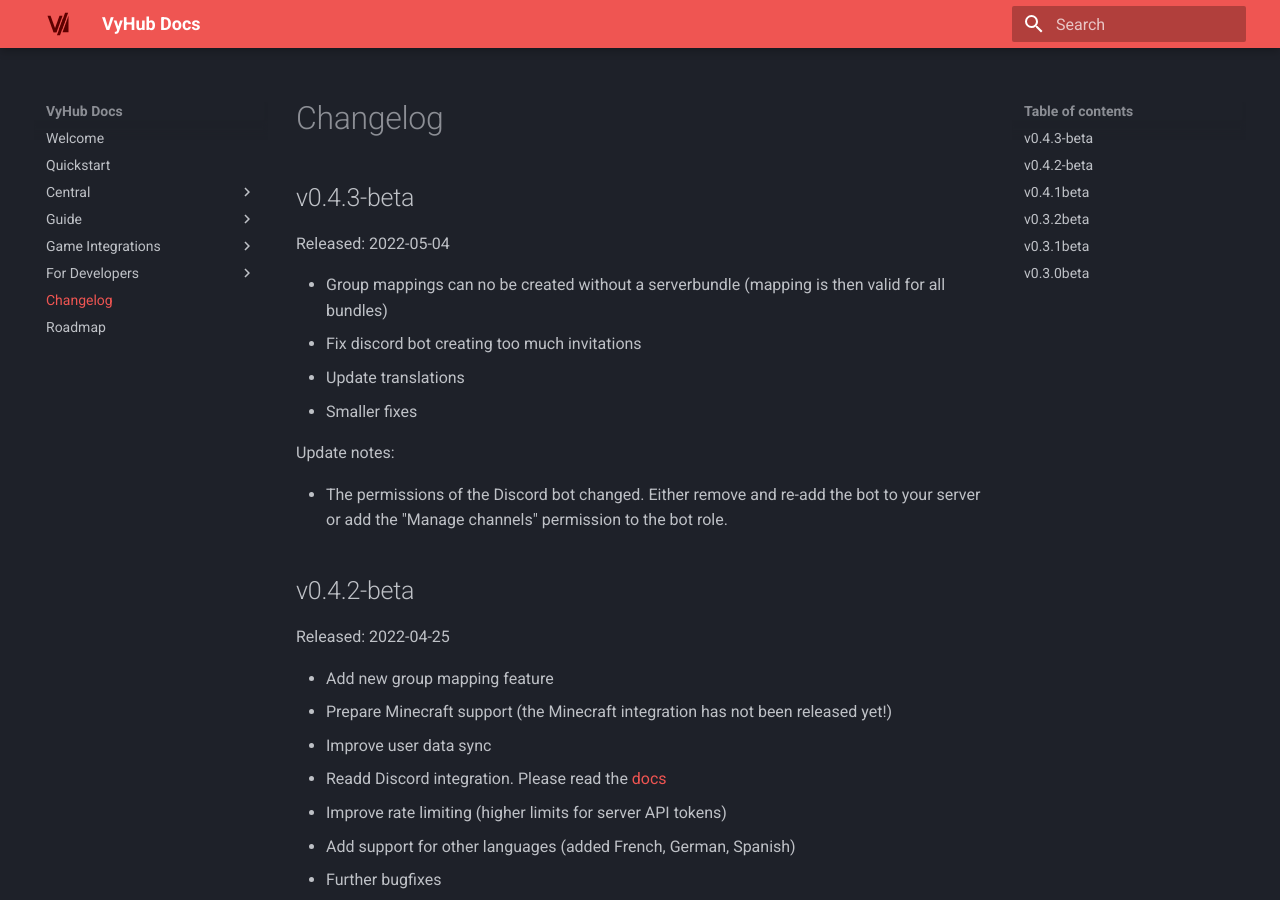
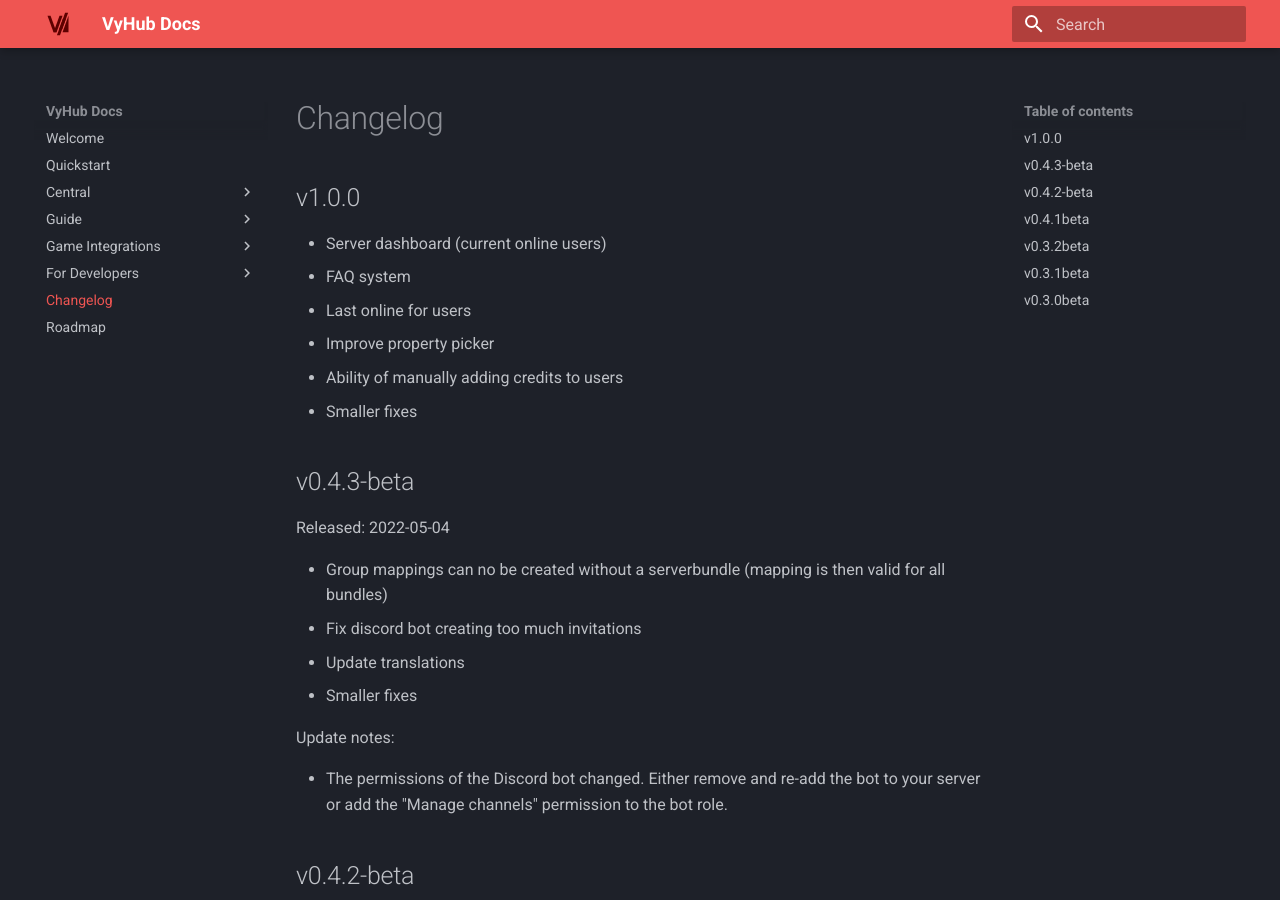
Before and after one commit to nyx-project/vyhub-documentation, an MkDocs documentation site: the page built from docs/changelog.md, in a window 1280 px wide and 900 px high. Built offline with MkDocs 1.6.1 and Material for MkDocs 9.7.7, drawn with Linux system fonts in a browser that asks for light colours; the version menu is left out.

Commit message:
Improve docs for release

```diff
--- a/docs/changelog.md
+++ b/docs/changelog.md
@@ -1,4 +1,12 @@
 # Changelog
+
+## v1.0.0
+- Server dashboard (current online users)
+- FAQ system
+- Last online for users
+- Improve property picker
+- Ability of manually adding credits to users
+- Smaller fixes
 
 ## v0.4.3-beta
 Released: 2022-05-04
```
Also changed, not shown: docs/quickstart.md (+0 -4 lines).
